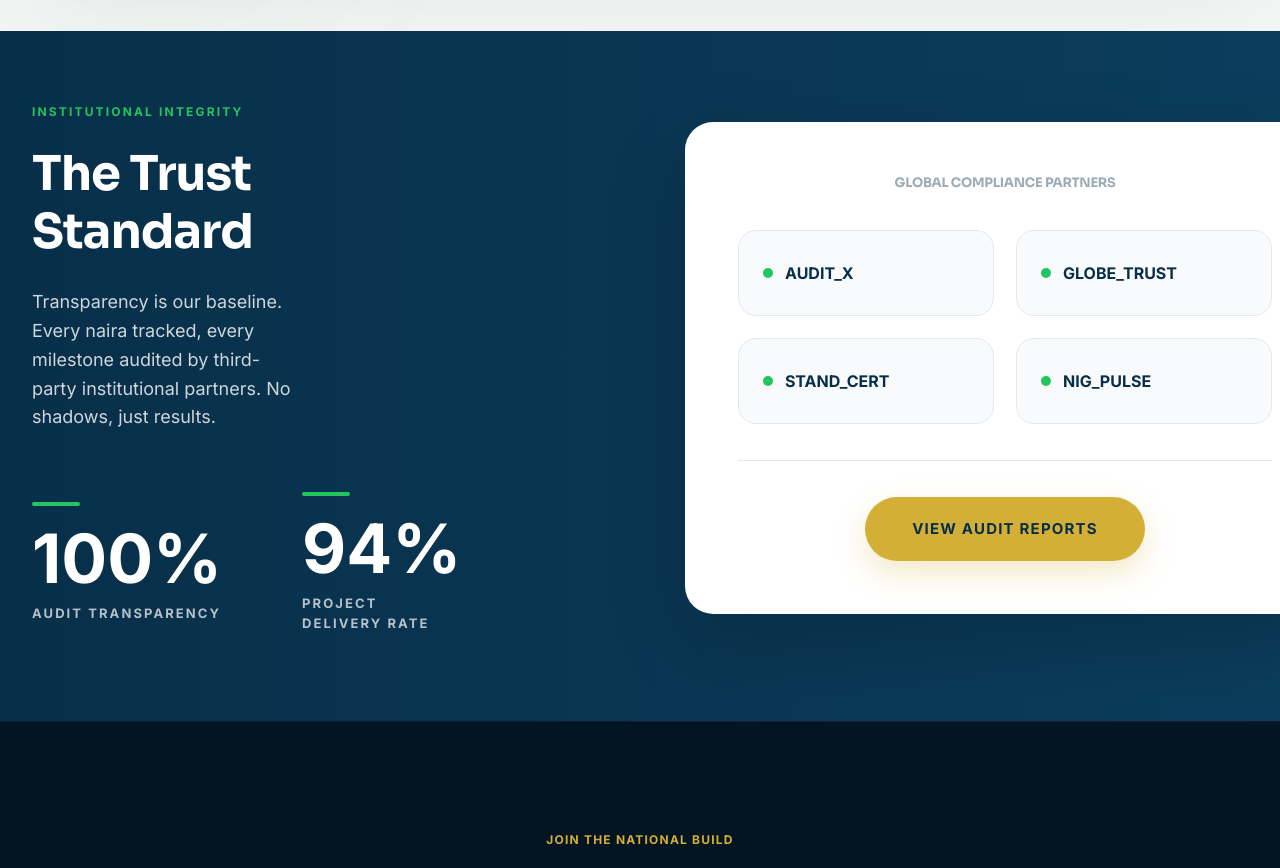
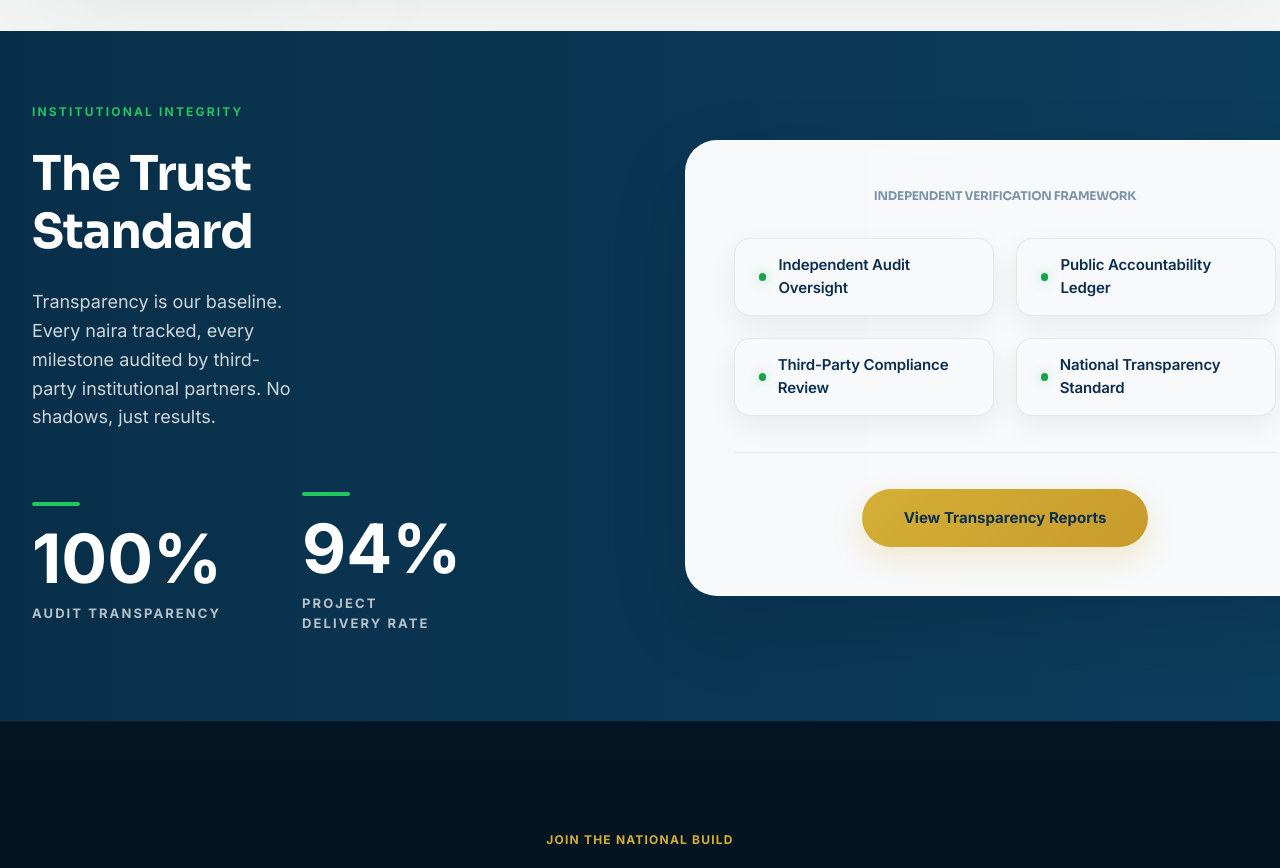
Before and after one commit to klmayua/cityboynew, a React (Vite) app: page / in a window 1280 px wide. Shown: the part 6760-7628 px from the top of the page. Built offline with nearby package versions, Linux system fonts and the light colour scheme.

Commit message:
Rebuild verification panel: institutional trust labels with status dots

```diff
--- a/src/pages/HomePage.jsx
+++ b/src/pages/HomePage.jsx
@@ -556,29 +556,29 @@ export default function HomePage() {
                 </div>
               </div>
               <div className="lg:w-[54%]" style={{width: '640px'}}>
-                <div className="bg-white rounded-[28px] p-[52px]" style={{border: '1px solid rgba(255,255,255,0.06)', boxShadow: '0 30px 80px rgba(0,0,0,0.18)'}}>
-                  <h4 className="text-[#082F49]/40 text-[13px] font-bold uppercase tracking-[0.14em] text-center mb-10">Global Compliance Partners</h4>
+                <div className="rounded-[32px] p-[48px]" style={{background: 'rgba(255,255,255,0.97)', backdropFilter: 'blur(12px)', border: '1px solid rgba(255,255,255,0.55)', boxShadow: '0 30px 80px rgba(0,0,0,0.12)'}}>
+                  <h4 className="text-[#7C93A8] text-[12px] font-bold uppercase tracking-[0.18em] text-center mb-[34px]">Independent Verification Framework</h4>
                   <div className="grid grid-cols-2 gap-[22px]">
-                    <div className="h-[86px] rounded-[18px] flex items-center gap-3 px-6 transition-all duration-200 hover:border-[#22C55E] hover:bg-[#F0FDF4]" style={{border: '1px solid #E2E8F0', background: '#F8FAFC'}}>
-                      <span className="w-[10px] h-[10px] rounded-full bg-[#22C55E]"></span>
-                      <span className="text-[#082F49] font-bold text-[16px]">AUDIT_X</span>
+                    <div className="min-h-[78px] rounded-[16px] flex items-center gap-3 px-6 transition-all duration-200 hover:-translate-y-[2px] hover:border-[rgba(22,163,74,0.28)]" style={{background: '#F7F9FB', border: '1px solid rgba(11,46,79,0.08)', boxShadow: '0 10px 28px rgba(0,0,0,0.06)'}}>
+                      <span className="w-2 h-2 rounded-full bg-[#16A34A]" style={{boxShadow: '0 0 12px rgba(22,163,74,0.35)'}}></span>
+                      <span className="text-[#0B2E4F] text-[15px] font-semibold tracking-[-0.01em]">Independent Audit Oversight</span>
                     </div>
-                    <div className="h-[86px] rounded-[18px] flex items-center gap-3 px-6 transition-all duration-200 hover:border-[#22C55E] hover:bg-[#F0FDF4]" style={{border: '1px solid #E2E8F0', background: '#F8FAFC'}}>
-                      <span className="w-[10px] h-[10px] rounded-full bg-[#22C55E]"></span>
-                      <span className="text-[#082F49] font-bold text-[16px]">GLOBE_TRUST</span>
+                    <div className="min-h-[78px] rounded-[16px] flex items-center gap-3 px-6 transition-all duration-200 hover:-translate-y-[2px] hover:border-[rgba(22,163,74,0.28)]" style={{background: '#F7F9FB', border: '1px solid rgba(11,46,79,0.08)', boxShadow: '0 10px 28px rgba(0,0,0,0.06)'}}>
+                      <span className="w-2 h-2 rounded-full bg-[#16A34A]" style={{boxShadow: '0 0 12px rgba(22,163,74,0.35)'}}></span>
+                      <span className="text-[#0B2E4F] text-[15px] font-semibold tracking-[-0.01em]">Public Accountability Ledger</span>
                     </div>
-                    <div className="h-[86px] rounded-[18px] flex items-center gap-3 px-6 transition-all duration-200 hover:border-[#22C55E] hover:bg-[#F0FDF4]" style={{border: '1px solid #E2E8F0', background: '#F8FAFC'}}>
-                      <span className="w-[10px] h-[10px] rounded-full bg-[#22C55E]"></span>
-                      <span className="text-[#082F49] font-bold text-[16px]">STAND_CERT</span>
+                    <div className="min-h-[78px] rounded-[16px] flex items-center gap-3 px-6 transition-all duration-200 hover:-translate-y-[2px] hover:border-[rgba(22,163,74,0.28)]" style={{background: '#F7F9FB', border: '1px solid rgba(11,46,79,0.08)', boxShadow: '0 10px 28px rgba(0,0,0,0.06)'}}>
+                      <span className="w-2 h-2 rounded-full bg-[#16A34A]" style={{boxShadow: '0 0 12px rgba(22,163,74,0.35)'}}></span>
+                      <span className="text-[#0B2E4F] text-[15px] font-semibold tracking-[-0.01em]">Third-Party Compliance Review</span>
                     </div>
-                    <div className="h-[86px] rounded-[18px] flex items-center gap-3 px-6 transition-all duration-200 hover:border-[#22C55E] hover:bg-[#F0FDF4]" style={{border: '1px solid #E2E8F0', background: '#F8FAFC'}}>
-                      <span className="w-[10px] h-[10px] rounded-full bg-[#22C55E]"></span>
-                      <span className="text-[#082F49] font-bold text-[16px]">NIG_PULSE</span>
+                    <div className="min-h-[78px] rounded-[16px] flex items-center gap-3 px-6 transition-all duration-200 hover:-translate-y-[2px] hover:border-[rgba(22,163,74,0.28)]" style={{background: '#F7F9FB', border: '1px solid rgba(11,46,79,0.08)', boxShadow: '0 10px 28px rgba(0,0,0,0.06)'}}>
+                      <span className="w-2 h-2 rounded-full bg-[#16A34A]" style={{boxShadow: '0 0 12px rgba(22,163,74,0.35)'}}></span>
+                      <span className="text-[#0B2E4F] text-[15px] font-semibold tracking-[-0.01em]">National Transparency Standard</span>
                     </div>
                   </div>
                   <div className="mt-9 pt-9 flex justify-center" style={{borderTop: '1px solid #E2E8F0'}}>
-                    <button className="h-[64px] w-[280px] bg-[#D4AF37] text-[#082F49] rounded-[999px] font-bold text-[15px] uppercase tracking-[0.08em] hover:bg-[#E6C55A] hover:translate-y-[-2px] transition-all" style={{boxShadow: '0 12px 30px rgba(212,175,55,0.28)'}}>
-                      View Audit Reports
+                    <button className="py-[18px] px-[42px] rounded-[999px] font-bold text-[15px] transition-all hover:-translate-y-[2px]" style={{background: 'linear-gradient(135deg,#D4AF37,#C89B2C)', color: '#0B2E4F', boxShadow: '0 12px 30px rgba(212,175,55,0.22)'}}>
+                      View Transparency Reports
                     </button>
                   </div>
                 </div>
```
